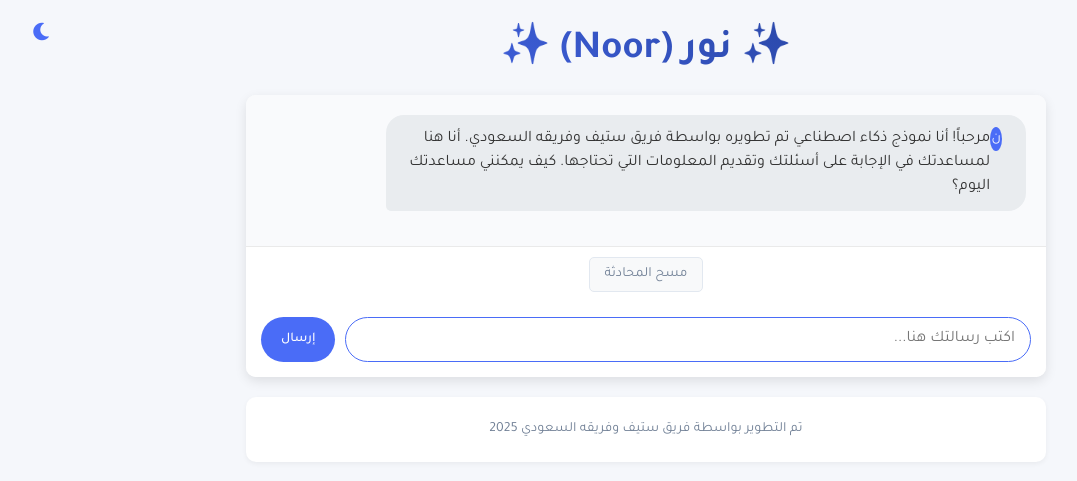
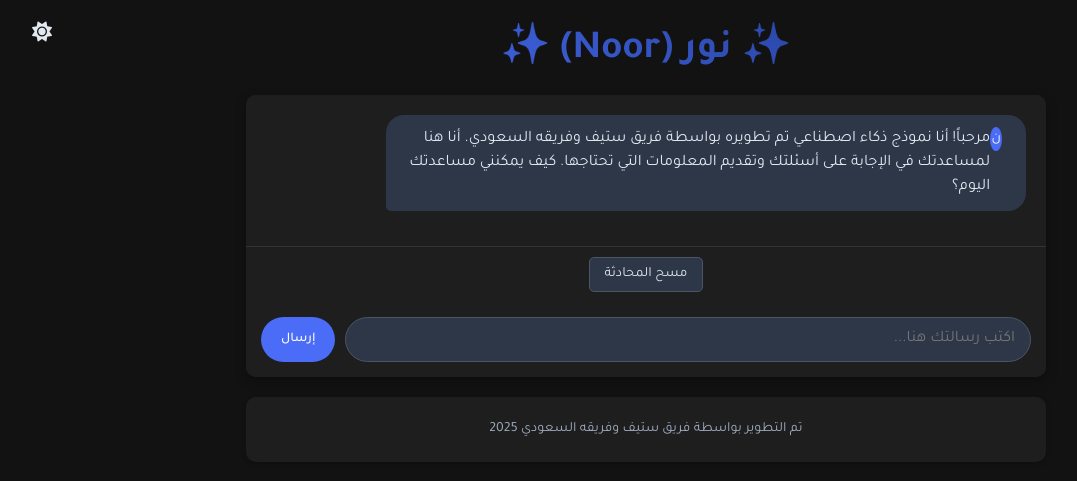
Before and after one commit to Abdualzizsm/noor, a Flask app: page / in a window 1280 px wide. Shown: the top 481 px of the page, without its empty margins (121-1198 px from the left). Run offline with Flask 3, Linux system fonts and the light colour scheme.

Commit message:
تفعيل الوضع المظلم افتراضيًا وتحسين مظهره

```diff
--- a/static/css/style.css
+++ b/static/css/style.css
@@ -237,47 +237,53 @@ footer {
 }
 
 body.dark-mode {
-    background-color: #1a202c;
+    background-color: #121212;
     color: #e2e8f0;
 }
 
 body.dark-mode .chat-container {
-    background-color: #2d3748;
+    background-color: #1e1e1e;
+    box-shadow: 0 4px 12px rgba(0, 0, 0, 0.3);
 }
 
 body.dark-mode .chat-messages {
-    background-color: #2d3748;
-    border-bottom-color: #4a5568;
+    background-color: #1e1e1e;
+    border-bottom-color: #333;
 }
 
 body.dark-mode .message.bot .message-content {
-    background-color: #4a5568;
+    background-color: #2d3748;
     color: #e2e8f0;
 }
 
 body.dark-mode #user-input {
-    background-color: #4a5568;
+    background-color: #2d3748;
     color: #e2e8f0;
-    border-color: #718096;
+    border-color: #4a5568;
 }
 
 body.dark-mode .chat-input-container {
-    background-color: #2d3748;
+    background-color: #1e1e1e;
 }
 
 body.dark-mode footer {
-    background-color: #2d3748;
+    background-color: #1e1e1e;
     color: #a0aec0;
+    box-shadow: 0 2px 5px rgba(0, 0, 0, 0.2);
 }
 
 body.dark-mode .clear-chat-button {
-    background-color: #4a5568;
+    background-color: #2d3748;
     color: #e2e8f0;
-    border-color: #718096;
+    border-color: #4a5568;
 }
 
 body.dark-mode .clear-chat-button:hover {
-    background-color: #718096;
+    background-color: #4a5568;
+}
+
+body.dark-mode .theme-toggle {
+    color: #e2e8f0;
 }
 
 /* التوافق مع الأجهزة المحمولة */
--- a/static/js/script.js
+++ b/static/js/script.js
@@ -13,11 +13,12 @@ document.addEventListener('DOMContentLoaded', function() {
     // تحديث السنة الحالية في التذييل
     document.getElementById('current-year').textContent = new Date().getFullYear();
 
-    // التحقق من وجود تفضيل للوضع المظلم في التخزين المحلي
-    if (localStorage.getItem('darkMode') === 'enabled') {
+    // تفعيل الوضع المظلم افتراضيًا إذا لم يكن هناك تفضيل محفوظ
+    if (localStorage.getItem('darkMode') === null || localStorage.getItem('darkMode') === 'enabled') {
         document.body.classList.add('dark-mode');
         themeIcon.classList.remove('fa-moon');
         themeIcon.classList.add('fa-sun');
+        localStorage.setItem('darkMode', 'enabled');
     }
 
     // إضافة مستمع الحدث لزر تبديل الوضع
--- a/templates/index.html
+++ b/templates/index.html
@@ -11,7 +11,7 @@
 <body>
     <div class="container">
         <button class="theme-toggle" id="theme-toggle" title="تبديل الوضع الليلي/النهاري">
-            <i class="fas fa-moon"></i>
+            <i class="fas fa-sun"></i>
         </button>
 
         <header>
```
